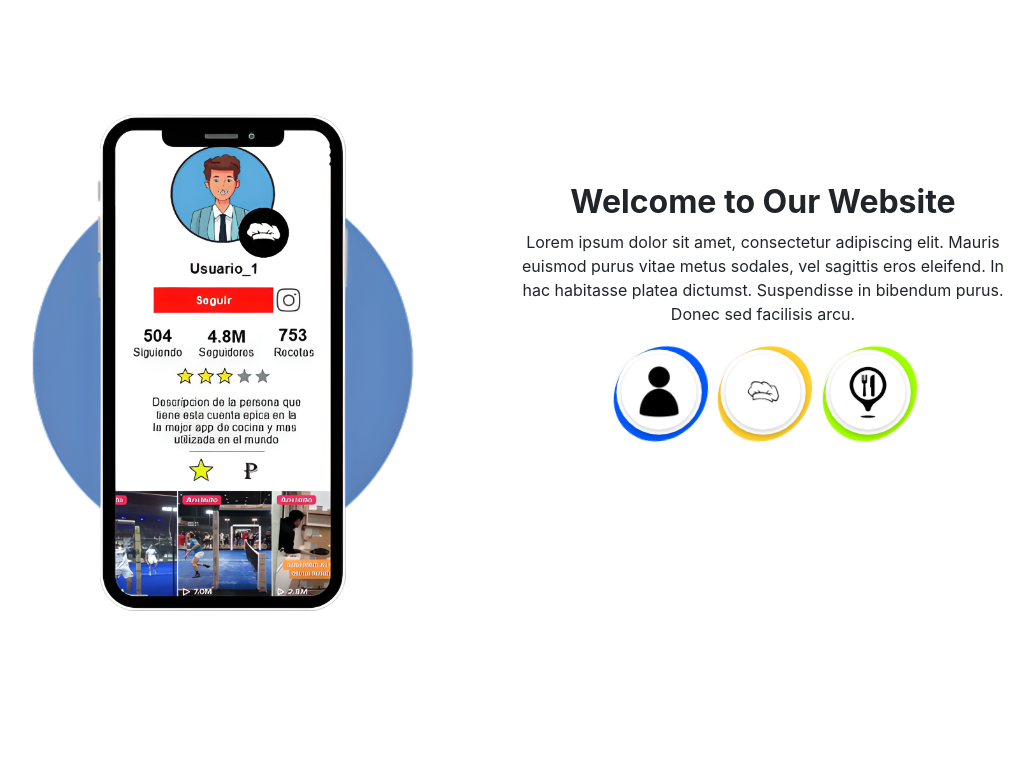
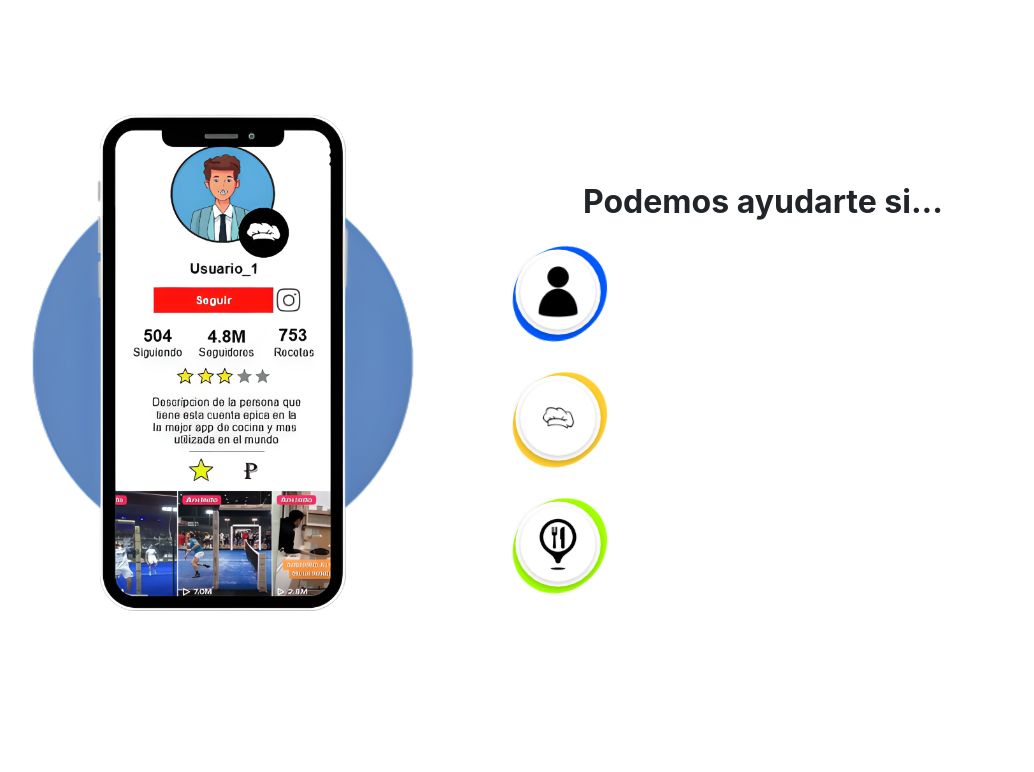
Before and after one commit to VilliHolz/Onecook_Landing_Page, a plain HTML site: page index.html in a window 1280 px wide. Shown: the part 677-1449 px from the top of the page, without its empty margins (147-1181 px from the left). Drawn offline with nearby package versions, Linux system fonts and the light colour scheme.

Commit message:
cosas faciles

```diff
--- a/index.html
+++ b/index.html
@@ -31,6 +31,7 @@
               <p>¿Deseas conocer nuevas recetas?
               <br> ¿Sos chef y te gustaria demostrar tus habilidades?
               <br> ¿Tenes un restaurante y buscas que las personas valoren tu negocio?
+              <br> Te invitamos a que descargues nuestra app de forma <strong>GRATUITA</strong>
               </p>
               <button class="btn btn-orange">Android</button>
               <button class="btn btn-dark">IOS</button>
@@ -47,10 +48,10 @@
             <img src="./Assets/img/img app/onecook_perfil.png" alt="Hero Image" class="img-fluid">
         </div>
         <div class="col-md-6 text-bajar">
-          <h2>Welcome to Our Website</h2>
-          <p>Lorem ipsum dolor sit amet, consectetur adipiscing elit. Mauris euismod purus vitae metus sodales, vel sagittis eros eleifend. In hac habitasse platea dictumst. Suspendisse in bibendum purus. Donec sed facilisis arcu.</p>
+          <h2>Podemos ayudarte si...</h2>
           <!--Insignia 1-->
-          <div class="badge">
+          <div class="contenedor-insignias">
+            <div  class="badge">
               <div class="circle" style="background-color: rgb(0, 89, 255);"></div>
               <div class="front"></div>
               <div class="back"></div>
@@ -58,7 +59,9 @@
                 <img src="./Assets/img/img app/onecook_perfil_usuario.png" alt="Descripción de la imagen">
               </div>
             </div>
+          </div>
             <!--Insignia 2-->
+          <div class="contenedor-insignias">
             <div class="badge">
               <div class="circle" style="background-color: rgb(255, 206, 47);"></div>
               <div class="front"></div>
@@ -67,13 +70,16 @@
                 <img src="./Assets/img/img app/onecook_perfil_chef.png" alt="Descripción de la imagen">
               </div>
             </div>
+          </div>
           <!--Insignia 3-->
+          <div class="contenedor-insignias">
             <div class="badge">
               <div class="circle" style="background-color: rgb(162, 255, 0);"></div>
               <div class="front"></div>
               <div class="back"></div>
               <div class="image">
                 <img src="./Assets/img/img app/onecook_perfil_restaurante.png" alt="Descripción de la imagen">
+              </div>
             </div>
           </div>
         </div>
--- a/style.css
+++ b/style.css
@@ -23,8 +23,6 @@ body{
     background-color: white;
     position: relative;
 }
-
-
 
 .cook_logo::after{
     content: "";
@@ -209,5 +207,10 @@ footer{
     margin-top: 170px;
 }
 
+.contenedor-insignias{
+    text-align: left;
+    margin-top: 20px;
+}
+
 
 /*ANIMACION CON EL SCROLL*/
```
Lines whose indentation alone changed are shown as unchanged.
